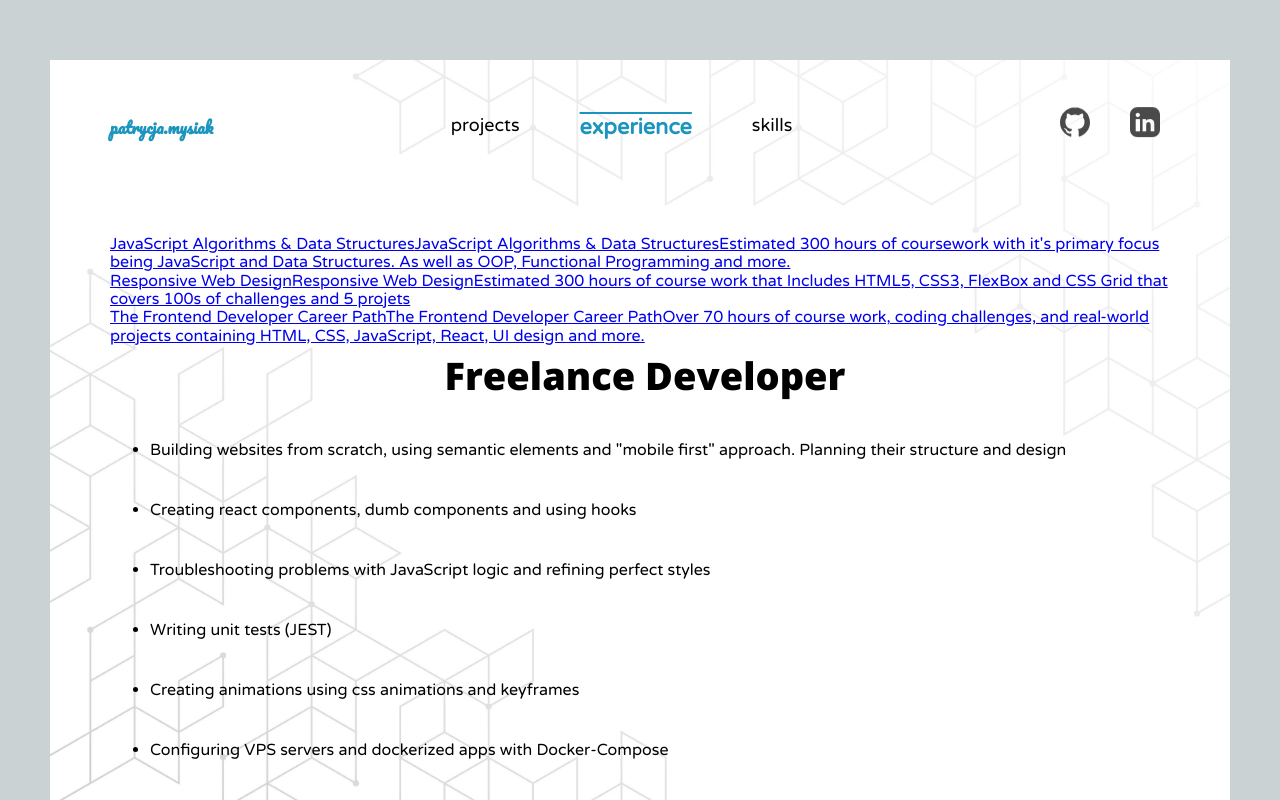
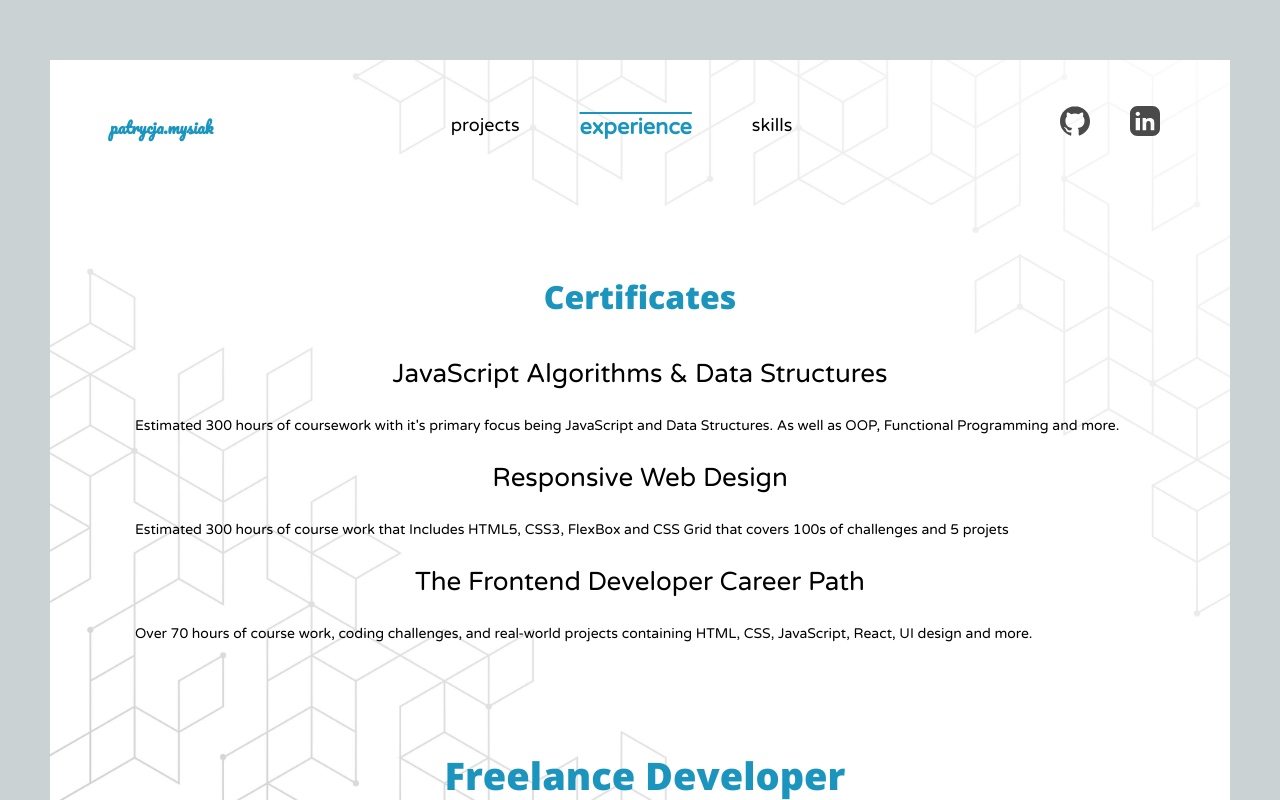
Before and after one commit to Patka879/my-portfolio, a React (Create React App) app: page /experience in a window 1280 px wide. Shown: the top 800 px of the page. Built offline with nearby package versions, Linux system fonts and the light colour scheme.

Commit message:
styles changed

```diff
--- a/src/Components/Certificates.js
+++ b/src/Components/Certificates.js
@@ -2,15 +2,14 @@ import data from '../certData'
 
 export default function Certificates() {
     return (
-        <div className='certData'>
+        <div className='cert-data'>
+            <p className='certificates-title'>Certificates</p>
             {data.map(item => {
                 return (
-                    <div className='certList'>
-                        <a className='certificate' target='_blank' rel='noreferrer' href={item.link} key={item.id}>{item.title}
-                            <span className="cert--title">{item.title}</span>
-                            <span className="cert-description">{item.description}</span>
-                        </a>
-                    </div>
+                    <a className='certificate' target='_blank' rel='noreferrer' href={item.link} key={item.id}>
+                        <p className="cert--title">{item.title}</p>
+                        <p className="cert--description">{item.description}</p>
+                    </a>
                 )
             })}
         </div>
--- a/src/style.css
+++ b/src/style.css
@@ -170,16 +170,40 @@ nav * {
 ul {
     font-family: 'Open Sans', sans-serif;
     font-size: 32px;
+    text-align: center;
     line-height: 60px;
-    text-align: center;
     padding-inline-start: 10px;
     animation-name: fadein;
     animation-duration: 0.75s;
     animation-timing-function: ease-in-out;
     margin: 0px;
+    text-decoration: none;
+    color:rgb(28, 149, 190)
 }
 
-li {
+.certificates-title {
+    font-family: 'Open Sans', sans-serif;
+    font-size: 32px;
+    text-align: center;
+    line-height: 60px;
+    color:rgb(28, 149, 190)
+}
+
+.cert-data {
+    margin-bottom: 100px;
+    animation-name: fadein;
+    animation-duration: 0.75s;
+    animation-timing-function: ease-in-out;
+}
+
+.certificate {
+    font-size: 26px;
+    text-decoration: none;
+    color: black;
+    text-align:center;
+}
+
+li, .cert--description {
     font-size: 14px;
     line-height: 22px;
     font-weight: 400;
@@ -188,7 +212,11 @@ li {
     font-family: 'Varela Round', sans-serif;
 }
 
-li:hover {
+li {
+    color: black;
+}
+
+li:hover, .certificate:hover{
     color: rgb(28, 149, 190);
     transform: scale(1.02);
     transition: all 250ms cubic-bezier(0.6, 0, 0, 0.4);
```
